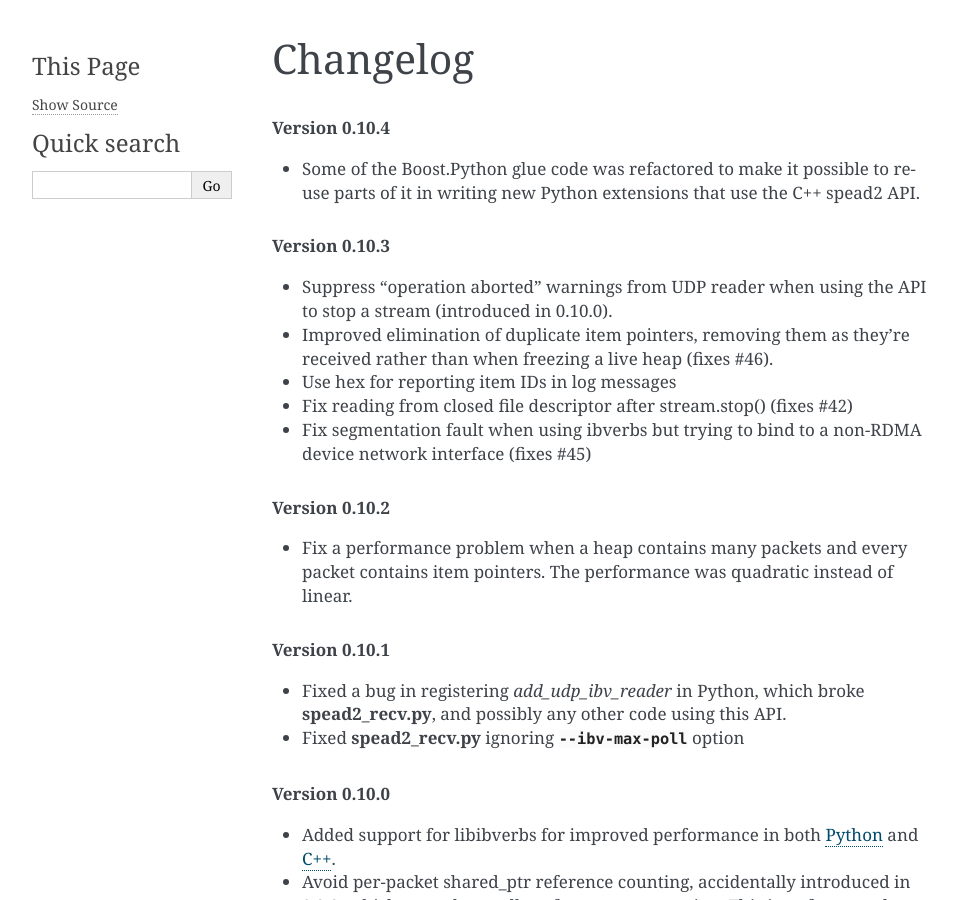
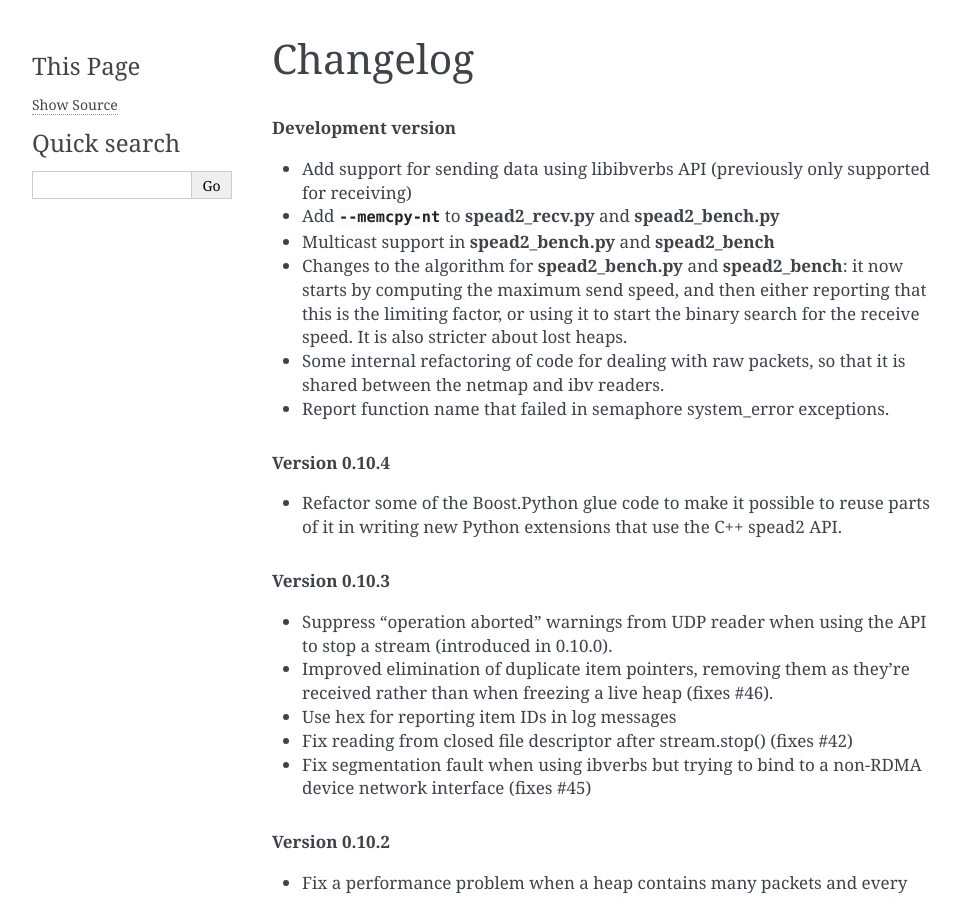
Before and after one commit to ska-sa/spead2, a Sphinx documentation site: the page built from doc/changelog.rst, in a window 1280 px wide and 900 px high. Shown: the whole window, without its empty margins (148-1109 px from the left). Built offline with Sphinx 7.4.7, drawn with Linux system fonts in a browser that asks for light colours.

Commit message:
Update changelog

```diff
--- a/doc/changelog.rst
+++ b/doc/changelog.rst
@@ -1,11 +1,26 @@
 Changelog
 =========
 
+.. rubric:: Development version
+
+- Add support for sending data using libibverbs API (previously only supported
+  for receiving)
+- Add :option:`--memcpy-nt` to :command:`spead2_recv.py` and
+  :command:`spead2_bench.py`
+- Multicast support in :command:`spead2_bench.py` and :command:`spead2_bench`
+- Changes to the algorithm for :command:`spead2_bench.py` and
+  :command:`spead2_bench`: it now starts by computing the maximum send speed,
+  and then either reporting that this is the limiting factor, or using it to
+  start the binary search for the receive speed. It is also stricter about
+  lost heaps.
+- Some internal refactoring of code for dealing with raw packets, so that it
+  is shared between the netmap and ibv readers.
+- Report function name that failed in semaphore system_error exceptions.
+
 .. rubric:: Version 0.10.4
 
-- Some of the Boost.Python glue code was refactored to make it possible to
-  reuse parts of it in writing new Python extensions that use the C++ spead2
-  API.
+- Refactor some of the Boost.Python glue code to make it possible to reuse
+  parts of it in writing new Python extensions that use the C++ spead2 API.
 
 .. rubric:: Version 0.10.3
 
```
